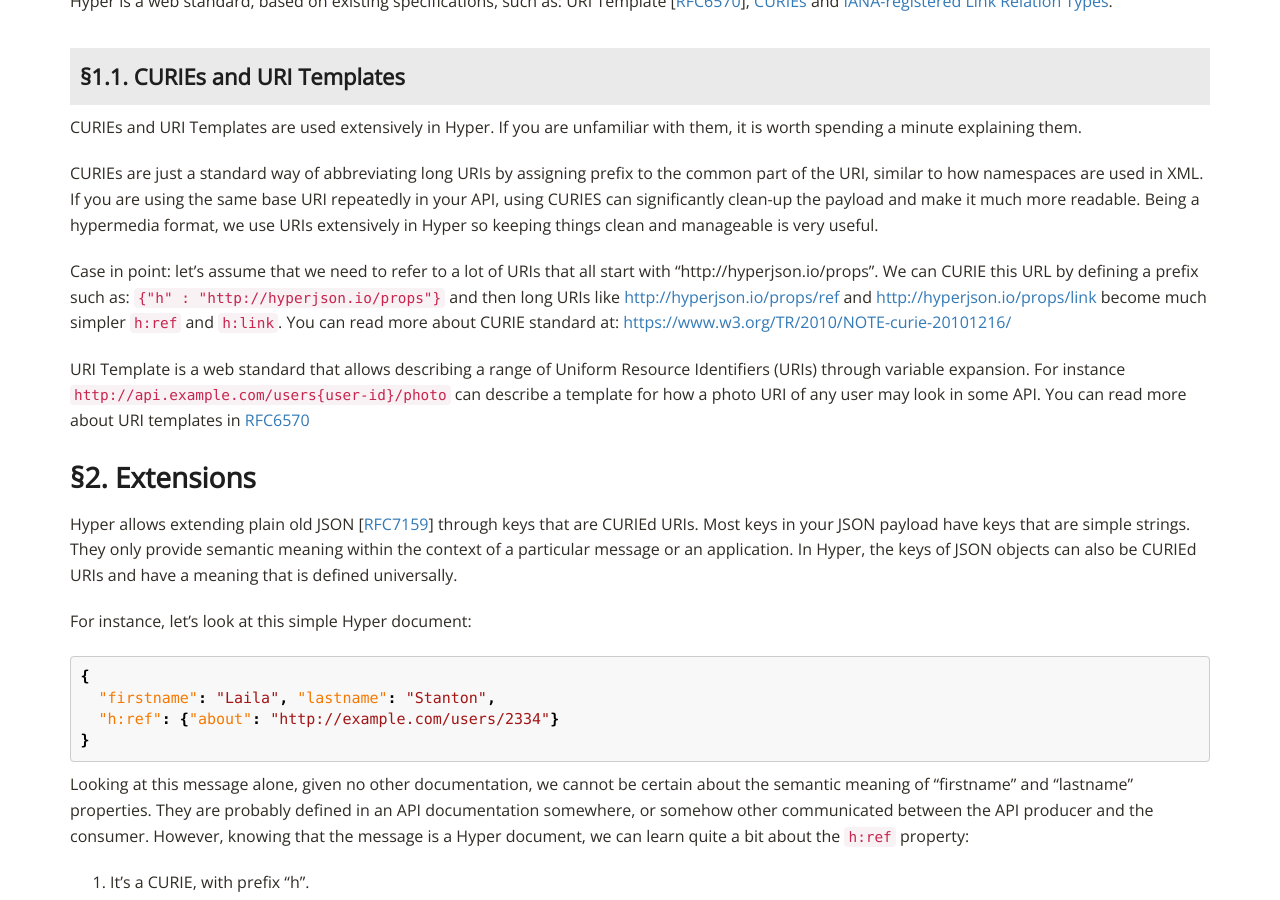
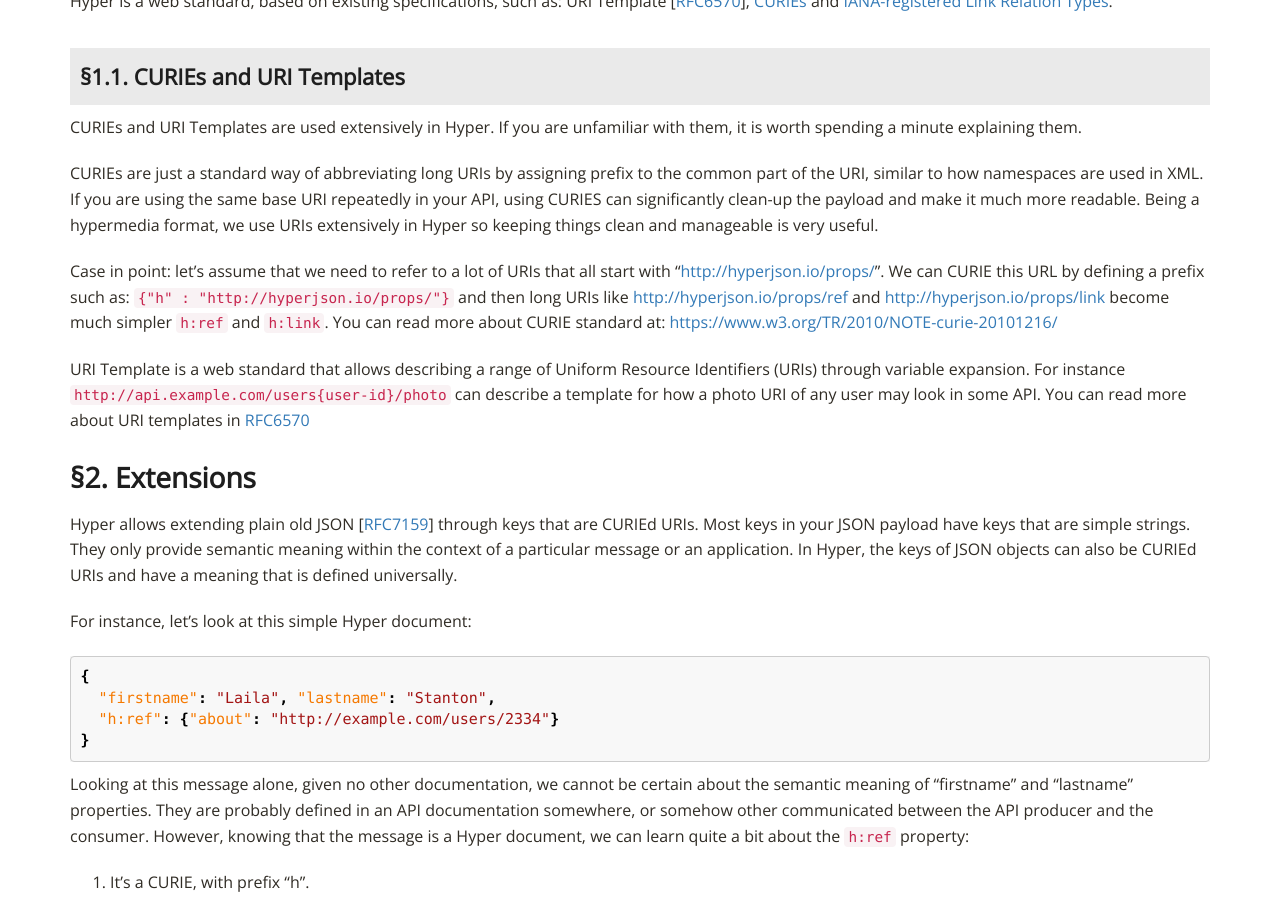
Before and after one commit to inadarei/hyper, a Jekyll site: the page built from spec.md, in a window 1280 px wide and 900 px high, scrolled down 2831 px. Built offline with Jekyll 4.4.1, drawn with Linux system fonts in a browser that asks for light colours; nearby versions of some CDN libraries.

Commit message:
fixing missing trailing slash

```diff
--- a/_includes/design-choices.md
+++ b/_includes/design-choices.md
@@ -46,8 +46,8 @@ hypermedia format, we use URIs extensively in Hyper so keeping things clean and
 manageable is very useful.
 
 Case in point: let's assume that we need to refer to a lot
-of URIs that all start with "http://hyperjson.io/props". We can CURIE this URL
-by defining a prefix such as: `{"h" : "http://hyperjson.io/props"}` and then
+of URIs that all start with "<http://hyperjson.io/props/>". We can CURIE this URL
+by defining a prefix such as: `{"h" : "http://hyperjson.io/props/"}` and then
 long URIs like <http://hyperjson.io/props/ref> and
 <http://hyperjson.io/props/link> become much simpler `h:ref` and `h:link`.
 You can read more about CURIE standard at:
```
